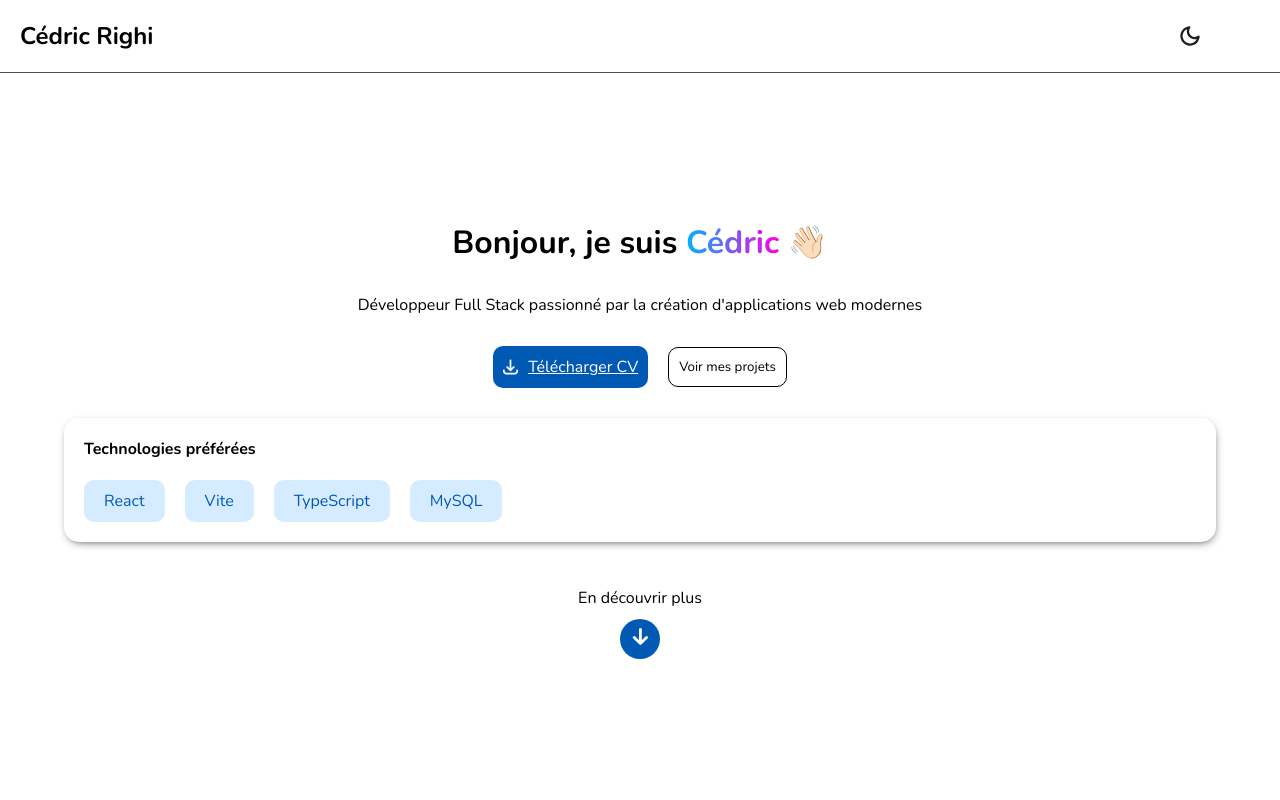
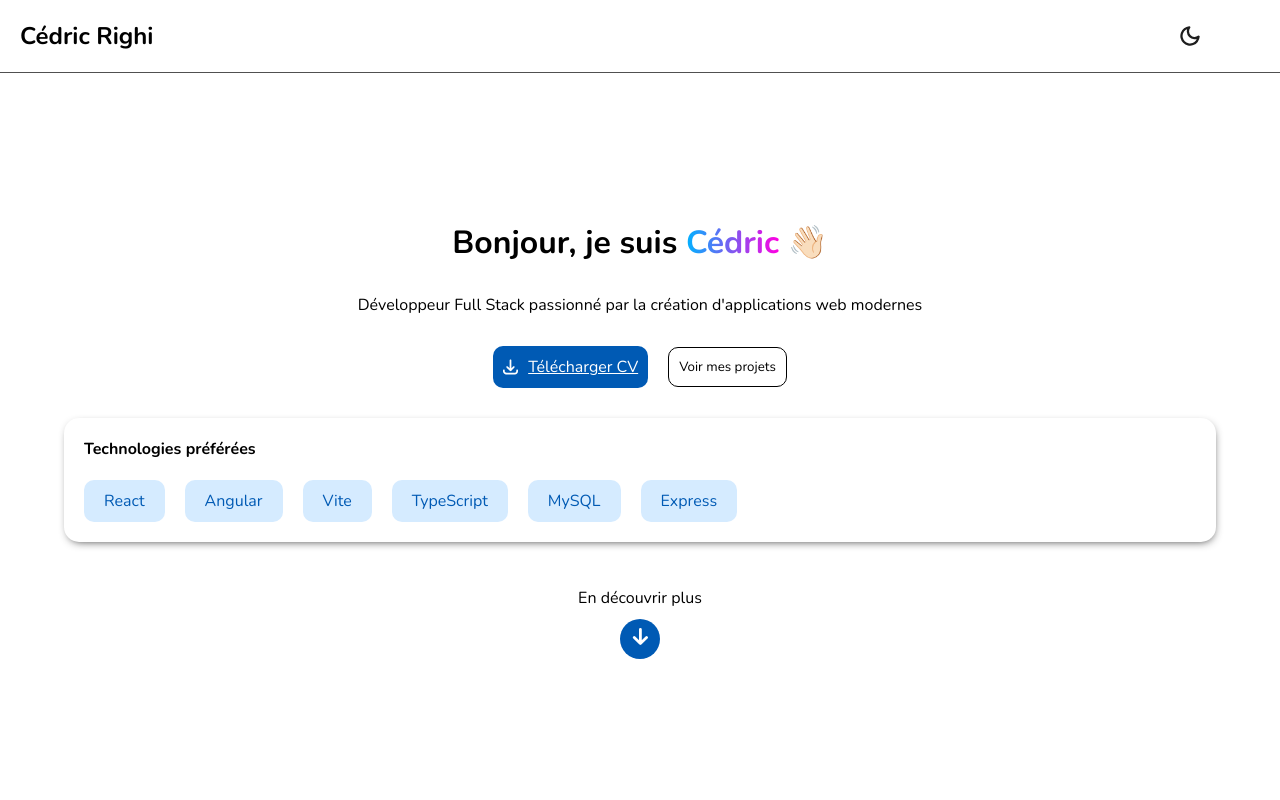
Before and after one commit to cedricrighi/my-portfolio, a React (Vite) app: page / in a window 1280 px wide. Shown: the top 800 px of the page. Built offline with nearby package versions, Linux system fonts and the light colour scheme.

Commit message:
fix: update cv and technos fav

```diff
--- a/src/components/TechnosFav.tsx
+++ b/src/components/TechnosFav.tsx
@@ -2,7 +2,14 @@ import { useTheme } from "../contexts/themeContext";
 import "../styles/TechnosFav.css";
 
 export default function TechnosFav() {
-	const technosFav = ["React", "Vite", "TypeScript", "MySQL"];
+  const technosFav = [
+    "React",
+    "Angular",
+    "Vite",
+    "TypeScript",
+    "MySQL",
+    "Express",
+  ];
   const { theme } = useTheme();
 
   return (
```
Also changed, not shown: 1 other file (tests, documents, lock files or other folders). Lines whose indentation alone changed are shown as unchanged.
